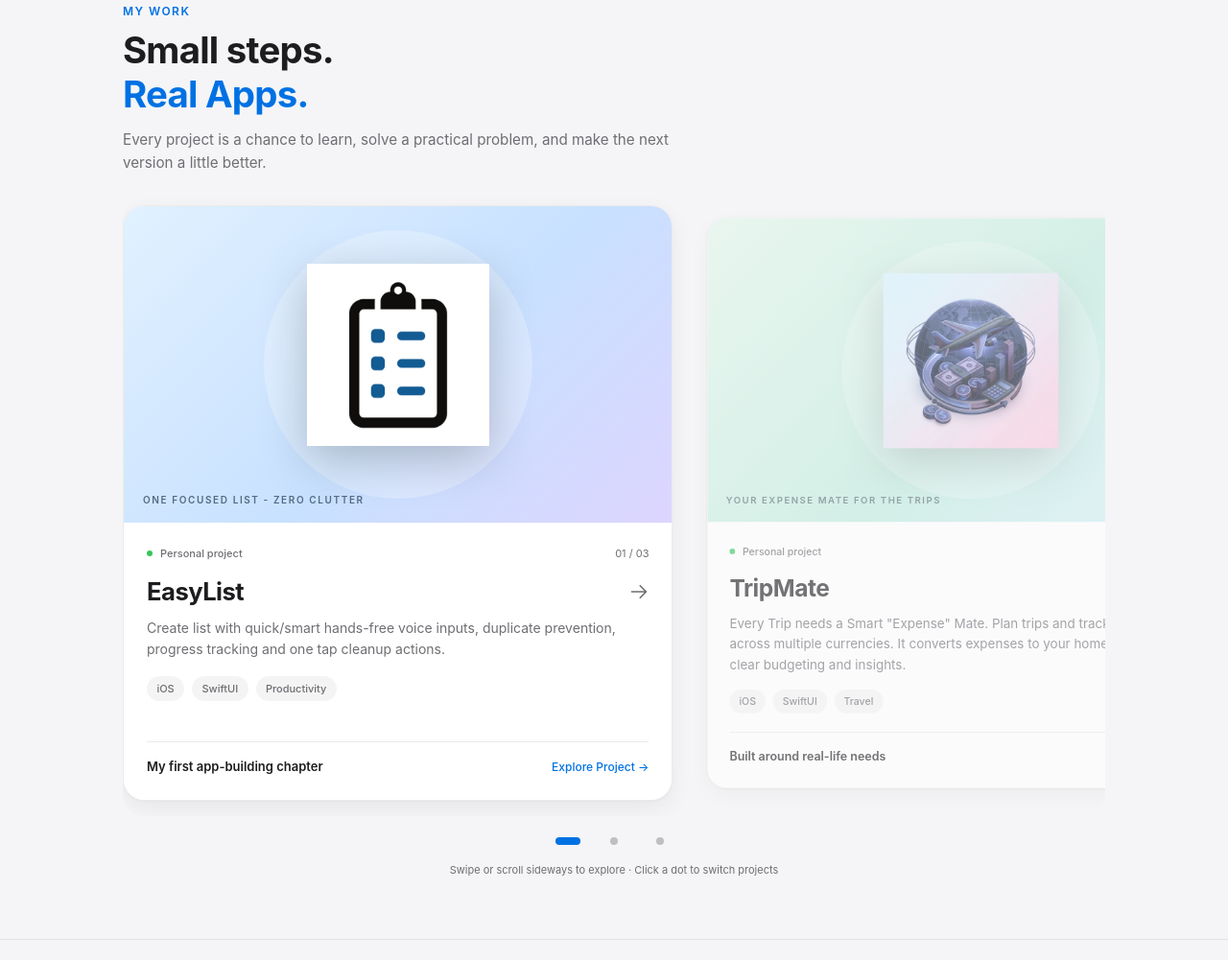
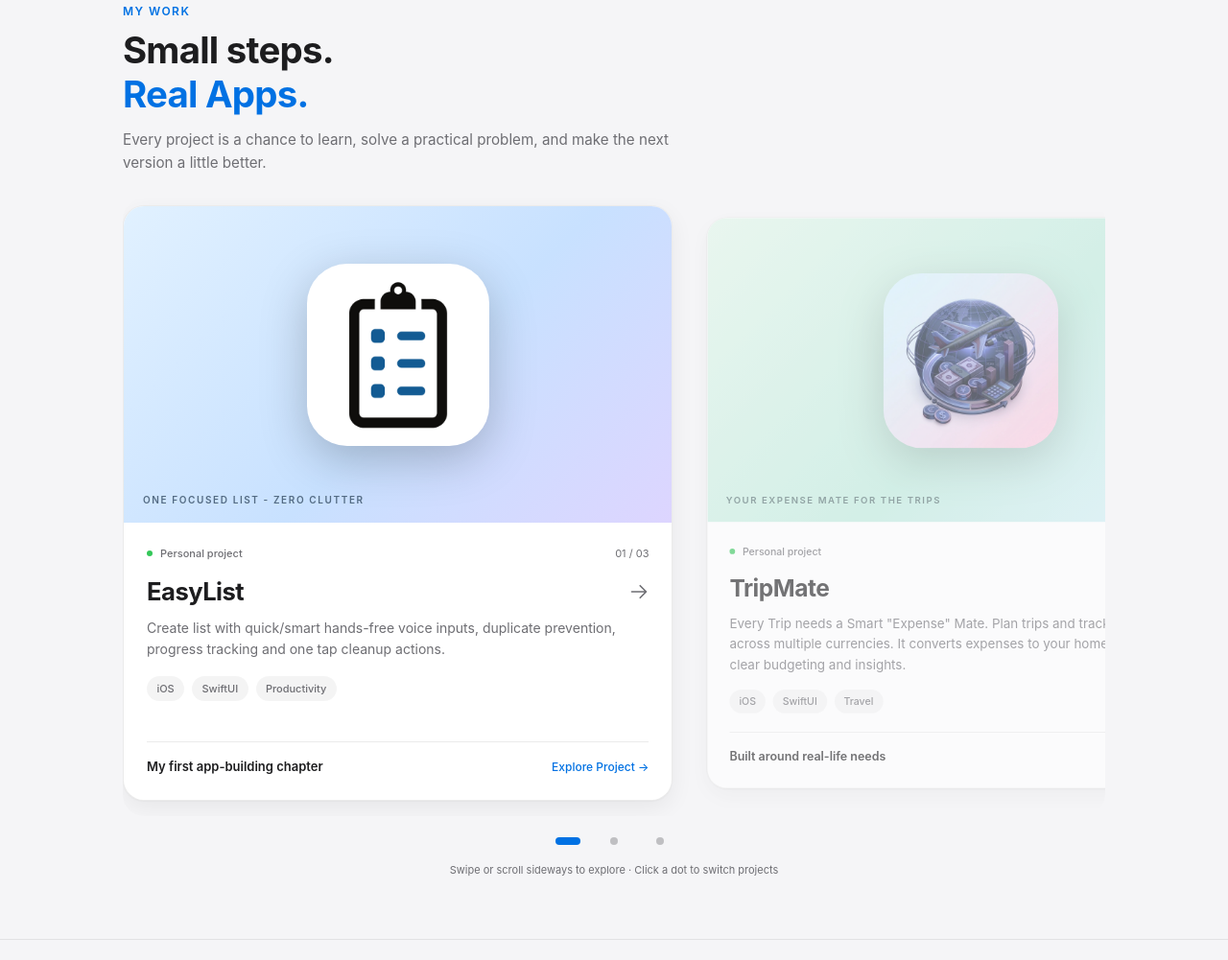
Before and after one commit to varun1329-cyber/iOS-Dev, a plain HTML site: page index.html in a window 1280 px wide. Shown: the part 1429-2430 px from the top of the page at 96% size. Drawn offline with Linux system fonts and the light colour scheme.

Commit message:
Refine app icon styles and comments in index.html
Updated CSS styles for app icon and project layout.

```diff
--- a/index.html
+++ b/index.html
@@ -211,17 +211,15 @@ a { color: inherit; text-decoration: none; }
 .project:hover { border-color: rgba(0,113,227,.5); }
 .project > a { display: flex; flex-direction: column; flex: 1; border-radius: var(--radius); }
 .art { position: relative; isolation: isolate; overflow: hidden; min-height: clamp(260px, 38vw, 330px); padding: 1.5rem 1rem 2.75rem; display: grid; place-items: center; }
-.art::before { content: ""; position: absolute; z-index: -1; width: 280px; height: 280px; border-radius: 50%; background: rgba(255,255,255,.25); }
 .art-easy { background: linear-gradient(135deg, #e1f1ff, #c8e1ff 55%, #ddd5ff); }
 .art-trip { background: linear-gradient(135deg, #e1f7e9, #bcebdc 55%, #d8f0ff); }
 .art-voca { background: linear-gradient(135deg, #e6e1ff, #d3d0ff 55%, #cfe6ff); }
 .art-caption { position: absolute; left: 1.25rem; right: 1rem; bottom: 1rem; font-size: .625rem; font-weight: 600; letter-spacing: .16em; text-transform: uppercase; }
-/* Bigger icon, shown in full: no clipping, no rounded mask, no zoom. The image keeps
-   its own aspect ratio and corners; a drop-shadow follows its real outline. */
+/* Large icon shown in full (no crop, no zoom, no circle behind it) with 22% rounded corners. */
 .app-icon { width: clamp(150px, 34vw, 190px); display: block; transition: transform .3s; }
 .project:hover .app-icon { transform: scale(1.05); }
 .app-icon picture { display: block; }
-.app-icon img { width: 100%; height: auto; max-height: 190px; object-fit: contain; filter: drop-shadow(0 14px 24px rgba(0,0,0,.22)); }
+.app-icon img { width: 100%; height: auto; max-height: 190px; object-fit: contain; border-radius: 22%; filter: drop-shadow(0 14px 24px rgba(0,0,0,.22)); }
 
 .project-body { flex: 1; display: flex; flex-direction: column; padding: clamp(1.1rem, 3vw, 1.5rem); }
 .meta { display: flex; justify-content: space-between; gap: .75rem; font-size: .6875rem; color: var(--sub); }
@@ -710,8 +708,7 @@ document.addEventListener('DOMContentLoaded', () => {
     activeIndex = index;
   }
 
-  // Scroll position that puts slide i in the middle of the track, clamped so the
-  // first/last card rest against the edges (no empty space beyond them).
+  // Scroll position that centers slide i, clamped so first/last cards rest at the edges.
   function targetLeft(i) {
     const s = slides[i];
     const centered = s.offsetLeft - (track.clientWidth - s.offsetWidth) / 2;
```
